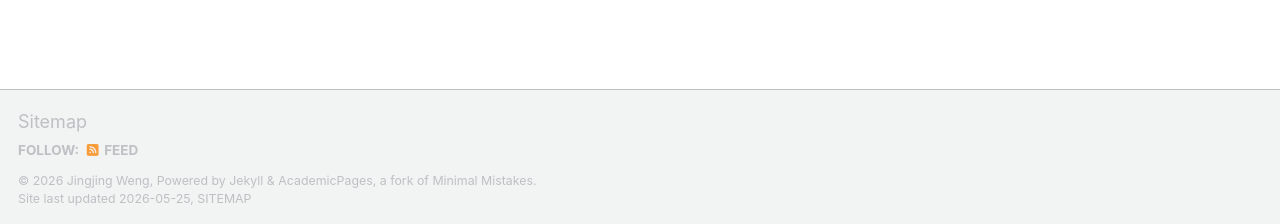
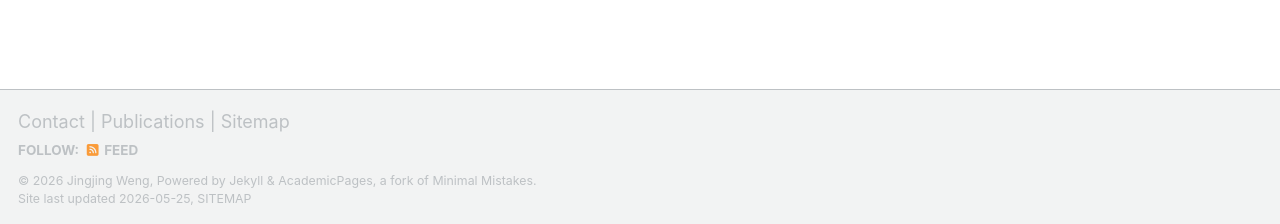
Before and after one commit to JingjingWeng/JingjingWeng.github.io, a Jekyll site: the page built from _pages/about.md, in a window 1280 px wide. Shown: the part 673-897 px from the top of the page. Built offline with Jekyll 4.4.1, drawn with Linux system fonts in a browser that asks for light colours; a script bundle is joined from its source files by our own code; library files that are not in the unit come from our copies.

Commit message:
Update custom.html

```diff
--- a/_includes/footer/custom.html
+++ b/_includes/footer/custom.html
@@ -1,3 +1,5 @@
 <!-- start custom footer snippets -->
+<a href="mailto:jingjing.weng@temple.edu">Contact</a> |
+<a href="/publications/">Publications</a> |
 <a href="/sitemap/">Sitemap</a>
 <!-- end custom footer snippets -->
```
